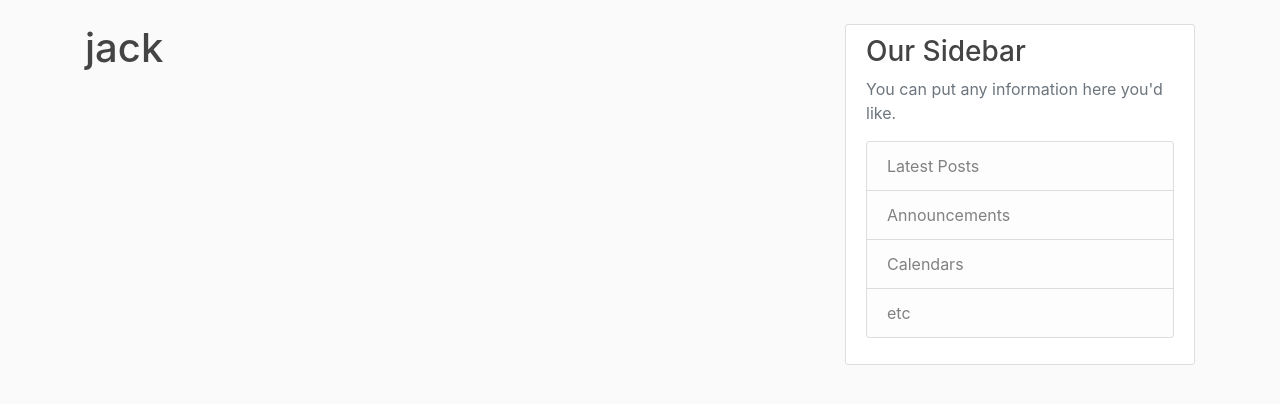
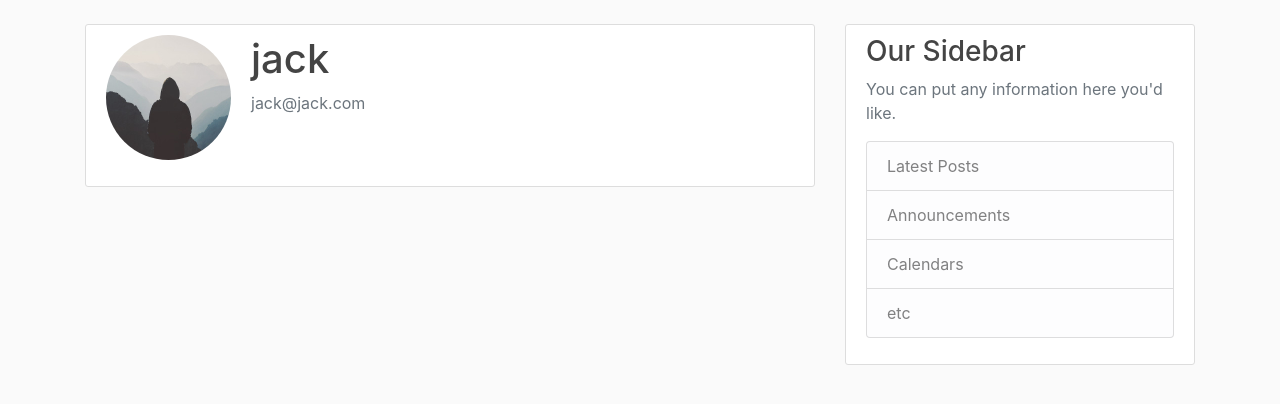
Before and after one commit to Jakub93-vim/TravelBlog, a Flask app: page /account in a window 1280 px wide. Shown: the part 56-460 px from the top of the page. Run offline with Flask 2, Linux system fonts and the light colour scheme; a user stored in the database is signed in.

Commit message:
profile picture

```diff
--- a/travelblog/templates/account.html
+++ b/travelblog/templates/account.html
@@ -1,4 +1,13 @@
 {% extends "layout.html" %}
 {% block content %}
-	<h1>{{ current_user.username }}</h1>
+	<div class="content-section">
+  		<div class="media">
+    		<img class="rounded-circle account-img" src="default.jpg">
+		    <div class="media-body">
+    		  <h2 class="account-heading">{{ current_user.username }}</h2>
+    		  <p class="text-secondary">{{ current_user.email }}</p>
+ 		   </div>
+  		</div>
+  		<!-- FORM HERE -->
+	</div>
 {% endblock content %}
```
Also changed, not shown: travelblog/static/profile_pics/default.jpg (added).
